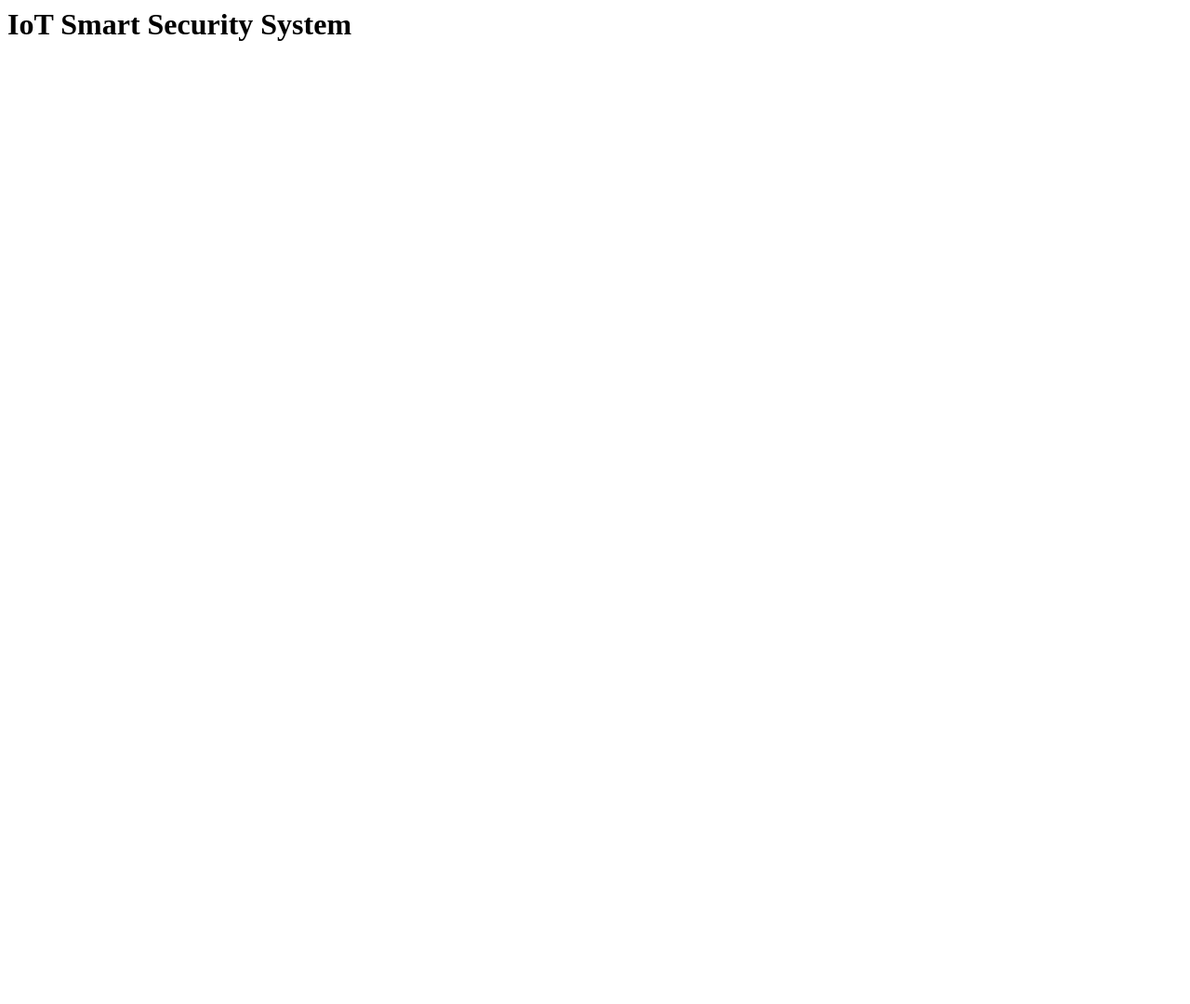
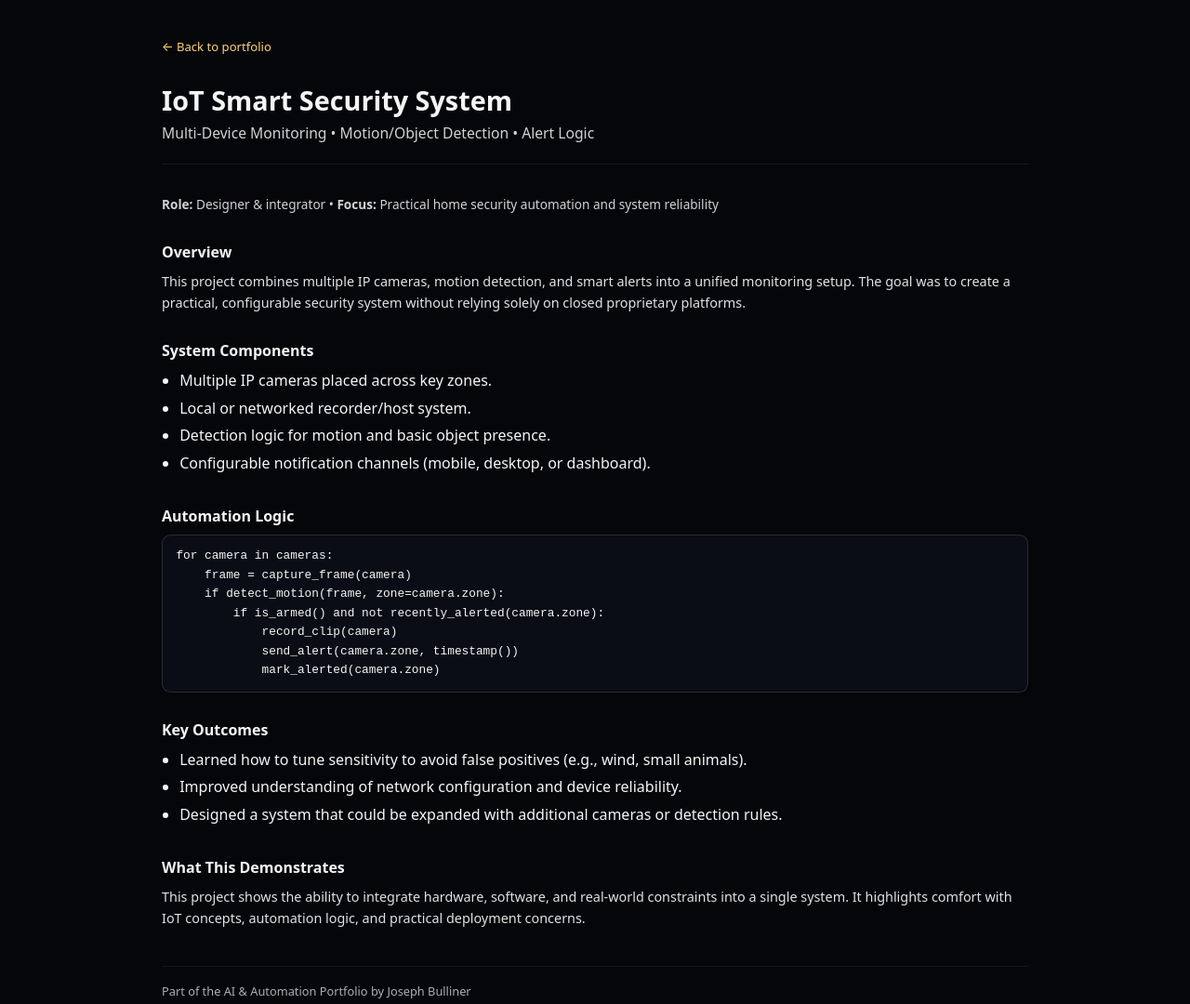
Before and after one commit to jbulliner82/jbulliner82.github.io, a plain HTML site: page projects/iot-smart-security.html in a window 1280 px wide. Shown: the whole page at 93% size. Before the commit the page ends 800 px from the top, so only its background shows below. Drawn offline with Linux system fonts and the light colour scheme.

Commit message:
Enhance IoT Smart Security System project details
Added detailed project description and components for IoT Smart Security System.

```diff
--- a/projects/iot-smart-security.html
+++ b/projects/iot-smart-security.html
@@ -1 +1,81 @@
-<h1>IoT Smart Security System</h1>
+<!doctype html>
+<html lang="en">
+<head>
+  <meta charset="utf-8">
+  <title>IoT Smart Security System – Joseph Bulliner</title>
+  <meta name="viewport" content="width=device-width, initial-scale=1">
+  <link rel="stylesheet" href="../styles.css">
+</head>
+<body>
+  <div class="page">
+    <header>
+      <a class="back-link" href="../index.html">← Back to portfolio</a>
+      <div class="header-top">
+        <div>
+          <div class="name">IoT Smart Security System</div>
+          <div class="title">Multi-Device Monitoring • Motion/Object Detection • Alert Logic</div>
+        </div>
+      </div>
+    </header>
+
+    <main class="project-layout">
+      <section class="project-meta">
+        <strong>Role:</strong> Designer &amp; integrator •
+        <strong>Focus:</strong> Practical home security automation and system reliability
+      </section>
+
+      <section class="project-section">
+        <h2>Overview</h2>
+        <p>
+          This project combines multiple IP cameras, motion detection, and smart alerts into a unified monitoring setup.
+          The goal was to create a practical, configurable security system without relying solely on closed proprietary platforms.
+        </p>
+      </section>
+
+      <section class="project-section">
+        <h2>System Components</h2>
+        <ul>
+          <li>Multiple IP cameras placed across key zones.</li>
+          <li>Local or networked recorder/host system.</li>
+          <li>Detection logic for motion and basic object presence.</li>
+          <li>Configurable notification channels (mobile, desktop, or dashboard).</li>
+        </ul>
+      </section>
+
+      <section class="project-section">
+        <h2>Automation Logic</h2>
+        <div class="code-block">
+<pre>for camera in cameras:
+    frame = capture_frame(camera)
+    if detect_motion(frame, zone=camera.zone):
+        if is_armed() and not recently_alerted(camera.zone):
+            record_clip(camera)
+            send_alert(camera.zone, timestamp())
+            mark_alerted(camera.zone)</pre>
+        </div>
+      </section>
+
+      <section class="project-section">
+        <h2>Key Outcomes</h2>
+        <ul>
+          <li>Learned how to tune sensitivity to avoid false positives (e.g., wind, small animals).</li>
+          <li>Improved understanding of network configuration and device reliability.</li>
+          <li>Designed a system that could be expanded with additional cameras or detection rules.</li>
+        </ul>
+      </section>
+
+      <section class="project-section">
+        <h2>What This Demonstrates</h2>
+        <p>
+          This project shows the ability to integrate hardware, software, and real-world constraints into a single system.
+          It highlights comfort with IoT concepts, automation logic, and practical deployment concerns.
+        </p>
+      </section>
+    </main>
+
+    <footer class="footer">
+      Part of the AI &amp; Automation Portfolio by Joseph Bulliner
+    </footer>
+  </div>
+</body>
+</html>
```
